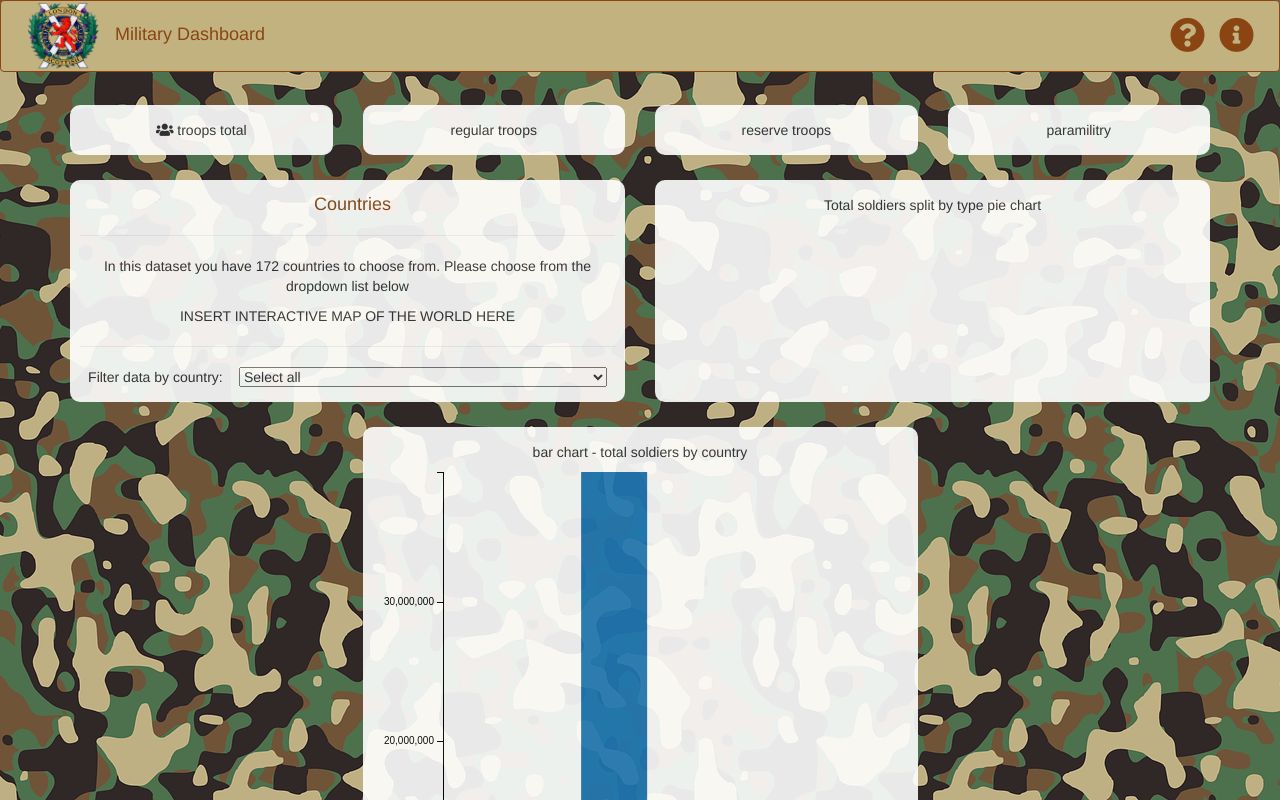
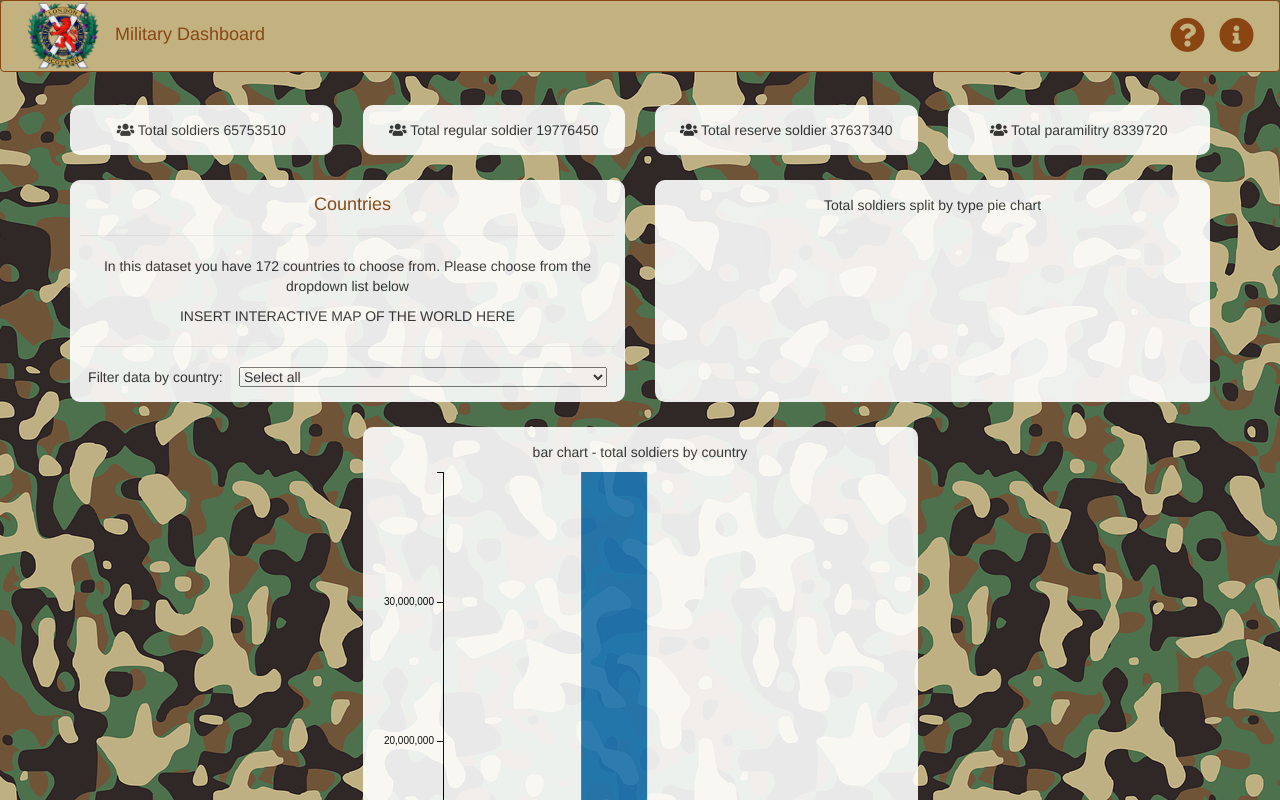
Before and after one commit to Jorden-V/Pokemon_Data_Dashboard_2nd_Project, a plain HTML site: page index.html in a window 1280 px wide. Shown: the top 800 px of the page. Drawn offline with nearby package versions, Linux system fonts and the light colour scheme.

Commit message:
Included number displays for total soliders of all class

```diff
--- a/index.html
+++ b/index.html
@@ -40,30 +40,30 @@
         <!-- Main facts-->
         <div class="row column-allignment">
             <article class="col-xs-12 col-sm-3 column-allignment">
-                <div id="#" class="content">
+                <div id="total-troops" class="content">
                     <i class="fas fa-users"></i>
-                    troops total
+                    Total soldiers
                 </div>
             </article>
 
             <article class="col-xs-12 col-sm-3 column-allignment">
-                <div id="#" class="content">
-                    <i></i>
-                    regular troops
+                <div id="regular-troops" class="content">
+                    <i class="fas fa-users"></i>
+                    Total regular soldier
                 </div>
             </article>
 
             <article class="col-xs-12 col-sm-3 column-allignment">
-                <div id="#" class="content">
-                    <i></i>
-                    reserve troops
+                <div id="reserve-troops" class="content">
+                    <i class="fas fa-users"></i>
+                    Total reserve soldier
                 </div>
             </article>
 
             <article class="col-xs-12 col-sm-3 column-allignment">
-                <div id="#" class="content">
-                    <i></i>
-                    paramilitry
+                <div id="paramilitary" class="content">
+                    <i class="fas fa-users"></i>
+                    Total paramilitry
                 </div>
             </article>
 
--- a/static/js/graph.js
+++ b/static/js/graph.js
@@ -7,7 +7,51 @@ function makeGraphs(error, mildata) {
     var ndx = crossfilter(mildata);
     soldiers_by_country(ndx);
     country_selector(ndx);
+    show_total_troops(ndx);
+    show_total_regular_troops(ndx);
+    show_total_reserve_troops(ndx);
+    show_total_paramilitary(ndx);
     dc.renderAll();
+}
+
+function show_total_troops(ndx)  {
+var show_total_troops = ndx.groupAll().reduceSum(dc.pluck('Total'));
+dc.numberDisplay("#total-troops")
+    .formatNumber(d3.format("d"))
+    .valueAccessor(function(d) {
+        return (+d);
+    })
+    .group(show_total_troops);
+}
+
+function show_total_regular_troops(ndx)  {
+var show_total_troops = ndx.groupAll().reduceSum(dc.pluck('Active military'));
+dc.numberDisplay("#regular-troops")
+    .formatNumber(d3.format("d"))
+    .valueAccessor(function(d) {
+        return (+d);
+    })
+    .group(show_total_troops);
+}
+
+function show_total_reserve_troops(ndx)  {
+var show_total_troops = ndx.groupAll().reduceSum(dc.pluck('Reserve military'));
+dc.numberDisplay("#reserve-troops")
+    .formatNumber(d3.format("d"))
+    .valueAccessor(function(d) {
+        return (+d);
+    })
+    .group(show_total_troops);
+}
+
+function show_total_paramilitary(ndx)  {
+var show_total_troops = ndx.groupAll().reduceSum(dc.pluck('Paramilitary'));
+dc.numberDisplay("#paramilitary")
+    .formatNumber(d3.format("d"))
+    .valueAccessor(function(d) {
+        return (+d);
+    })
+    .group(show_total_troops);
 }
 
 
@@ -19,7 +63,6 @@ function country_selector(ndx) {
         .dimension(dim)
         .group(group);
 }
-
 
 
 function soldiers_by_country(ndx) {
```
